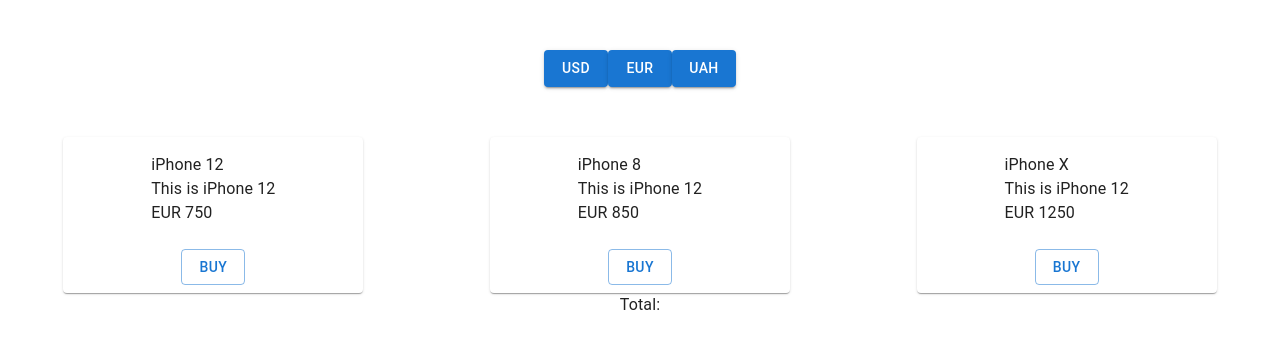
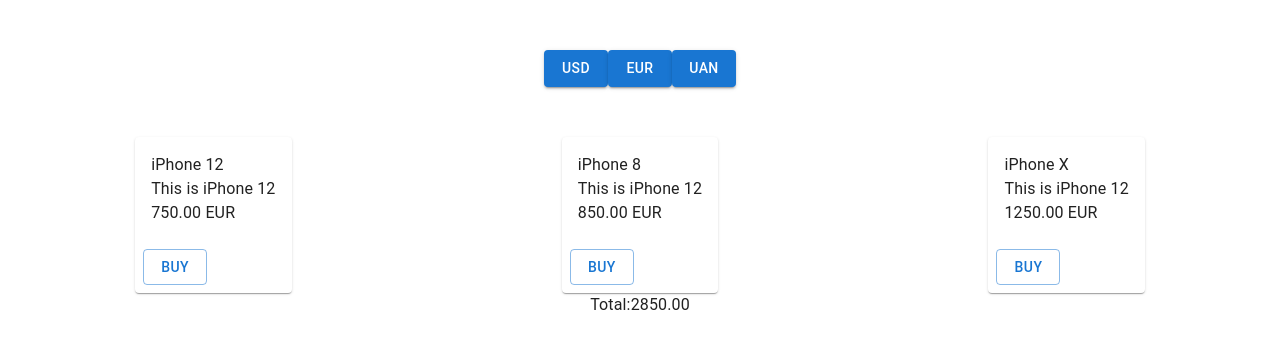
Before and after one commit to filipovandrij/exam-shop-with-currency, a React (Create React App) app: page / in a window 1280 px wide. Shown: the top 348 px of the page. Built offline with nearby package versions, Linux system fonts and the light colour scheme; the HTML template or start-up script is replaced by a standard one.

Commit message:
add total count with currency

```diff
--- a/src/container/App/App.tsx
+++ b/src/container/App/App.tsx
@@ -1,24 +1,88 @@
-import { Button, CssBaseline, StyledEngineProvider } from '@mui/material'
-import CardProduct from '../../components/Cart/CardProduct'
+import {
+    Card,
+    CardActions,
+    CardContent,
+    Typography,
+    Button,
+    CssBaseline,
+    StyledEngineProvider,
+} from '@mui/material'
 import './App.scss'
+import productArray from '../../utils/productArray'
+import { useState } from 'react'
 
 type Props = {}
 
+type Currency = 'EUR' | 'USD' | 'UAN'
+
 const App = (props: Props) => {
+    const [currency, setCurrency] = useState<Currency>('EUR')
+
+    const changeCurrency = (currency: Currency) => () => {
+        setCurrency(currency)
+    }
+
+    const currencyRateList: Record<Currency, number> = {
+        EUR: 1,
+        USD: 1.1,
+        UAN: 40,
+    }
+
+    const renderPrice = (price: number) => {
+        const rate = currencyRateList[currency]
+
+        return Number(price * rate).toFixed(2)
+    }
+
+    const totalPrice = productArray.reduce(
+        (accumulator, currentValue) => accumulator + currentValue.price,
+        0
+    )
+
     return (
         <>
             <StyledEngineProvider injectFirst>
                 <CssBaseline />
                 <div className="container">
                     <div className="changed-btns">
-                        <Button variant="contained">USD</Button>
-                        <Button variant="contained">EUR</Button>
-                        <Button variant="contained">UAH</Button>
+                        <Button
+                            variant="contained"
+                            onClick={changeCurrency('USD')}
+                        >
+                            USD
+                        </Button>
+                        <Button
+                            variant="contained"
+                            onClick={changeCurrency('EUR')}
+                        >
+                            EUR
+                        </Button>
+                        <Button
+                            variant="contained"
+                            onClick={changeCurrency('UAN')}
+                        >
+                            UAN
+                        </Button>
                     </div>
                     <div className="row">
-                        <CardProduct></CardProduct>
+                        {productArray.map(
+                            ({ id, title, description, price }) => (
+                                <Card className="card" key={id}>
+                                    <CardContent>
+                                        <Typography>{title}</Typography>
+                                        <Typography>{description}</Typography>
+                                        <Typography>
+                                            {renderPrice(price)} {currency}
+                                        </Typography>
+                                    </CardContent>
+                                    <CardActions>
+                                        <Button variant="outlined">Buy</Button>
+                                    </CardActions>
+                                </Card>
+                            )
+                        )}
                     </div>
-                    <div className="total">Total:</div>
+                    <div className="total">Total:{renderPrice(totalPrice)}</div>
                 </div>
             </StyledEngineProvider>
         </>
--- a/src/utils/productArray.ts
+++ b/src/utils/productArray.ts
@@ -31,5 +31,15 @@
 ]
 
 
+export const getProductsObject = (array:Product[]) =>
+array.reduce(
+    (object,product) => ({
+        ...object,
+        [product.id]:product,
+    }),
+    {}
+    )
+
+
 
 export default productArray
```
